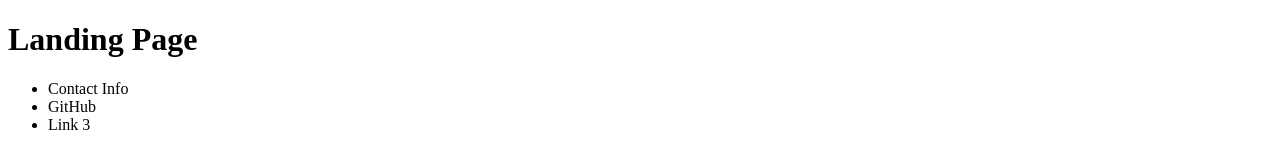
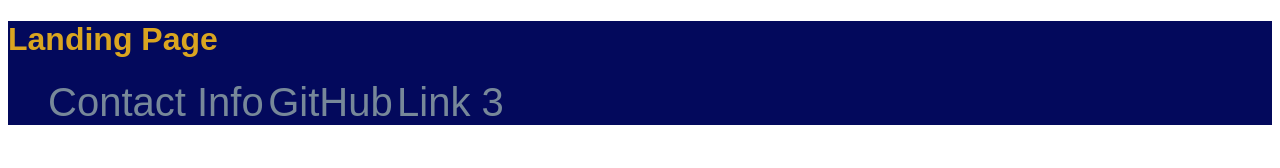
Before and after one commit to Lamm9/git-init-sample, a plain HTML site: page index.html in a window 1280 px wide. Drawn offline with Linux system fonts and the light colour scheme.

Commit message:
updated HTML and CSS

```diff
--- a/Assets/style.css
+++ b/Assets/style.css
@@ -1,14 +1,15 @@
 *{
-    font-family: 'Franklin Gothic Medium', 'Arial Narrow', Arial, sans-serif;
+    font-family: Arial, Helvetica, sans-serif;
+}
 
-}
 header{
     width: 100%;
-    background-color: violet;
+    background-color: rgb(3, 9, 92);
+    color: goldenrod;
 }
 
 li{
     display: inline;
     font-size: 40px;
-    color: lightcoral;
+    color: lightslategray;
 }
--- a/index.html
+++ b/index.html
@@ -4,7 +4,7 @@
 <head>
     <meta charset="UTF-8">
     <title>Landing Page</title>
-    <link ref="stylesheet" href="./Assets/style.css"/>
+    <link rel="stylesheet" href="./Assets/style.css">
 </head>
 
 <body>
```
